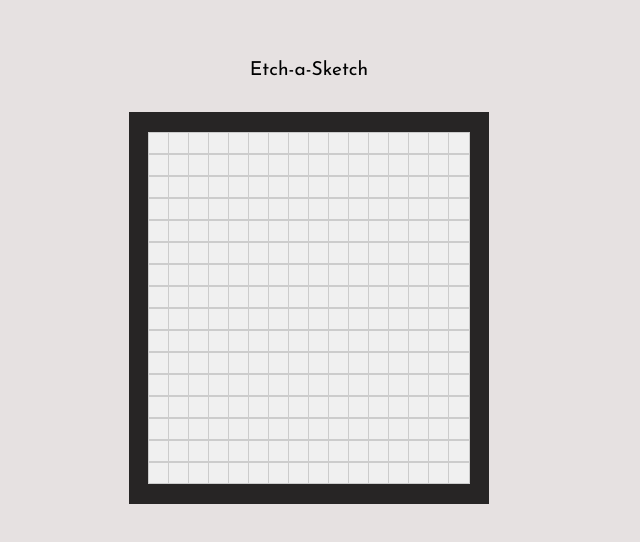
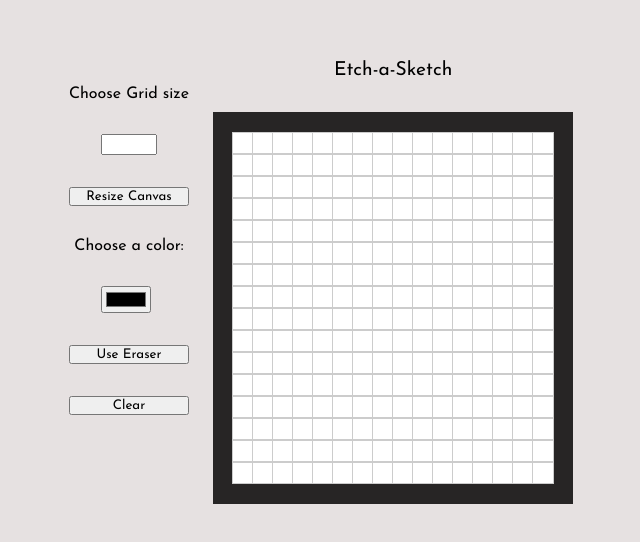
Before and after one commit to wizard0987654321/Etch-a-Sketch-TOP, a plain HTML site: page index.html in a window 1280 px wide. Shown: the part 142-684 px from the top of the page, without its empty margins (331-971 px from the left). Drawn offline with Linux system fonts and the light colour scheme; a web font is replaced by a local one.

Commit message:
Add clear, color and resize functions

```diff
--- a/index.html
+++ b/index.html
@@ -8,8 +8,17 @@
     <script src="script.js" defer></script>
 </head>
 <body>
+    <div class="options">
+    <label for="numberInput">Choose Grid size</label>
+    <input type="number" id="numberInput" min="1" max="18">
+    <button class="size">Resize Canvas</button>
+    <label for="colorPicker">Choose a color:</label>
+    <input type="color" id="colorPicker" name="colorPicker" value="#000000">
+    <button class="eraser">Use Eraser</button>
+    <button class="clear">Clear</button>
+    </div>
+    <div class="maindiv">
     <header>Etch-a-Sketch</header>
-    <div class="maindiv">
     <div class="canvasdiv"></div>
     </div>
 </body>
--- a/script.js
+++ b/script.js
@@ -1,8 +1,51 @@
 const container = document.querySelector(".canvasdiv");
-const color = "black";
+let color = "black";
+let size = 16;
 
-for (let i = 0; i < 16; i++) {
-    for (let j = 0; j < 16; j++) {
+const resizeButton = document.querySelector(".size");
+
+resizeButton.addEventListener("click", function(){
+    const sizeInput = document.getElementById("numberInput");
+    const canvasSize = sizeInput.value;
+    size = canvasSize;
+
+    const canvas = document.querySelector(".canvasdiv");
+    canvas.innerHTML = " ";
+    createCanvas(size);
+})
+
+const colorOptions = document.getElementById("colorPicker");
+
+colorOptions.addEventListener("change", function(){
+    const colorPicker = document.getElementById('colorPicker');
+    const selectedColor = colorPicker.value;
+    color = selectedColor;
+})
+
+const eraserButton = document.querySelector(".eraser");
+
+eraserButton.addEventListener("click", function(){
+    color = "white";
+});
+
+const clearButton = document.querySelector(".clear");
+
+clearButton.addEventListener("click", function(){
+    const canvas = document.querySelector(".canvasdiv");
+    canvas.innerHTML = " ";
+    createCanvas(size);
+});
+
+
+createCanvas(size);
+
+
+function createCanvas(num) {
+    const canvas = document.querySelector(".canvasdiv");
+    canvas.style.gridTemplateColumns = `repeat(${num}, 20px)`;
+
+    for (let i = 0; i < num; i++) {
+        for (let j = 0; j < num; j++) {
             const square = document.createElement("div");
             square.classList.add("square");
             container.appendChild(square);
@@ -12,3 +55,4 @@
             });
         }
     }
+}
--- a/styles.css
+++ b/styles.css
@@ -4,7 +4,6 @@
 body {
     height: 100vh;
     display: flex;
-    flex-direction: column;
     justify-content: center;
     align-items: center;
     background-color: rgb(230, 225, 225);
@@ -22,7 +21,6 @@
     justify-items: center;
     align-items: center;
     align-content: center;
-    grid-template-columns: repeat(16, 20px);
     background-color: rgb(39, 37, 37);
     padding: 20px;
 }
@@ -30,9 +28,38 @@
 .square {
     width: 20px;
     height: 20px;
-    background-color: #f0f0f0;
+    background-color: white;
     border: 1px solid #ccc;
     display: flex;
     justify-content: center;
     align-items: center;
 }
+
+.maindiv {
+    display: flex;
+    flex-direction: column;
+    align-items: center;
+}
+
+.options {
+    display: flex;
+    flex-direction: column;
+    padding: 1.5rem;
+}
+
+input {
+    margin: 2rem;
+    text-align: center;
+}
+
+label {
+    text-align: center;
+    font-family: 'Almendra', serif;
+    font-family: 'Josefin Sans', sans-serif;
+}
+
+button {
+    margin-bottom: 2rem;
+    font-family: 'Almendra', serif;
+    font-family: 'Josefin Sans', sans-serif;
+}
```
Lines whose indentation alone changed are shown as unchanged.
